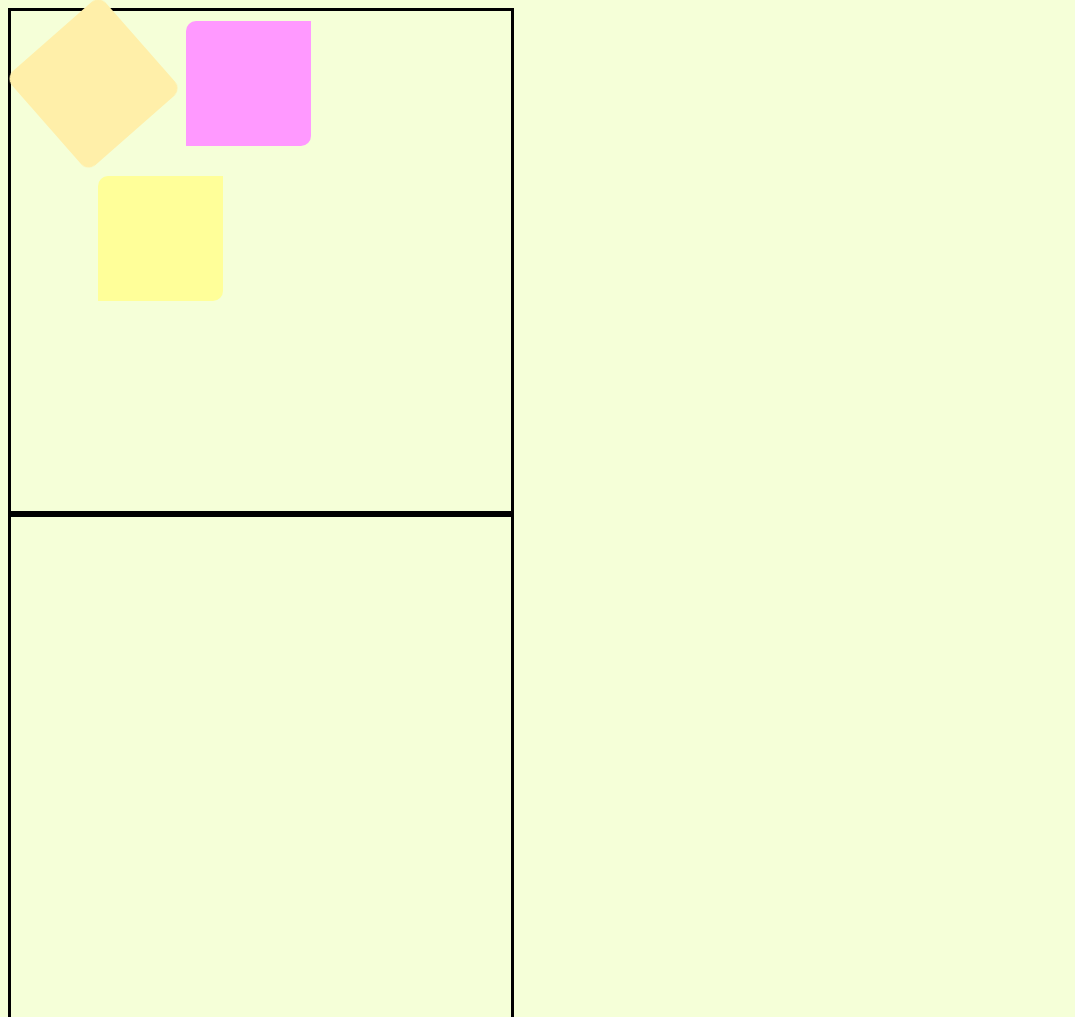
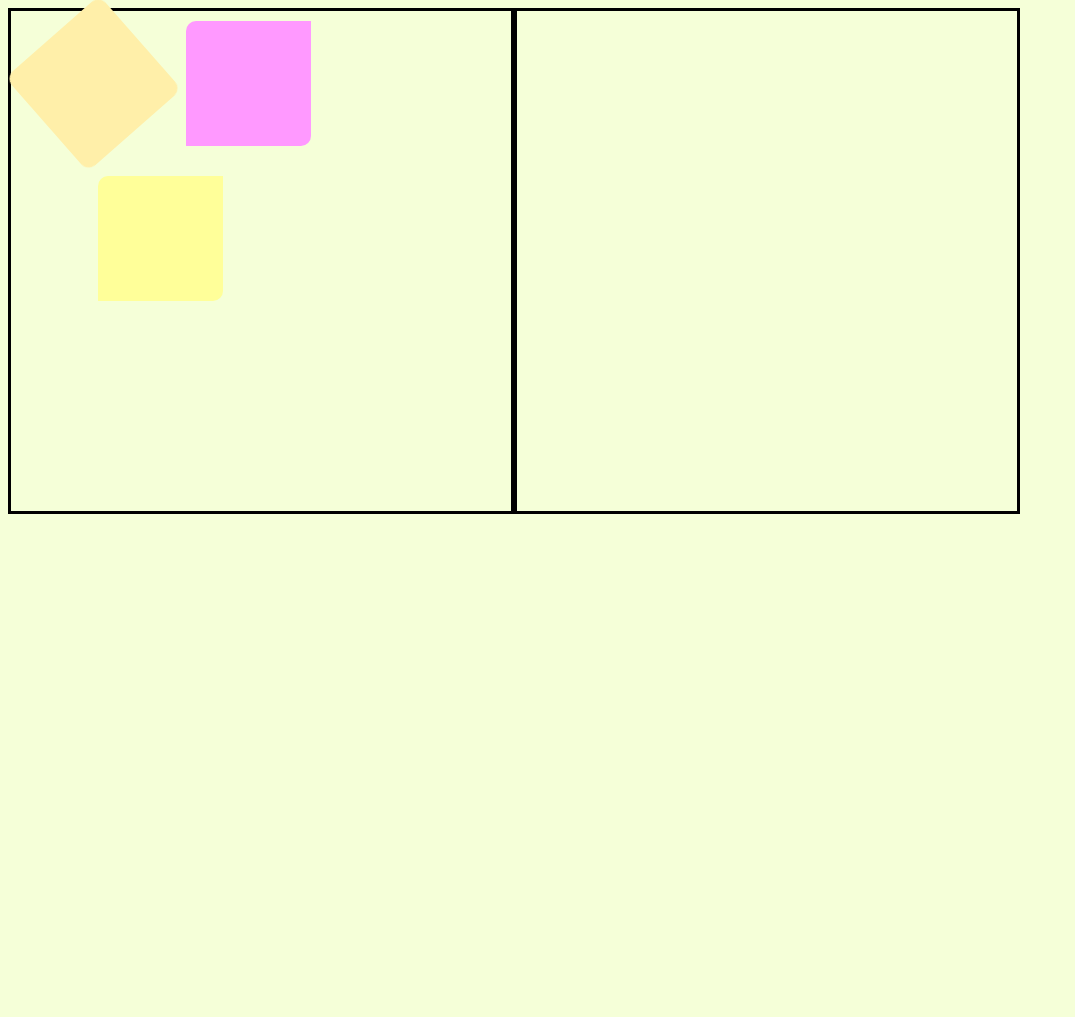
Before and after one commit to swicherska/htmlcss_exercises, a plain HTML site: page index.html in a window 1280 px wide. Shown: the top 1017 px of the page, without its empty margins (0-1075 px from the left). After the commit the page ends 800 px from the top, so only its background shows below. Drawn offline with Linux system fonts and the light colour scheme.

Commit message:
Update style.css

```diff
--- a/style.css
+++ b/style.css
@@ -11,6 +11,10 @@ html, body {
   align-content: flex-start;
 }
 
+.megacontainer {
+ display: flex;
+ flex-direction:row;
+}
 
 
 #box {
```
